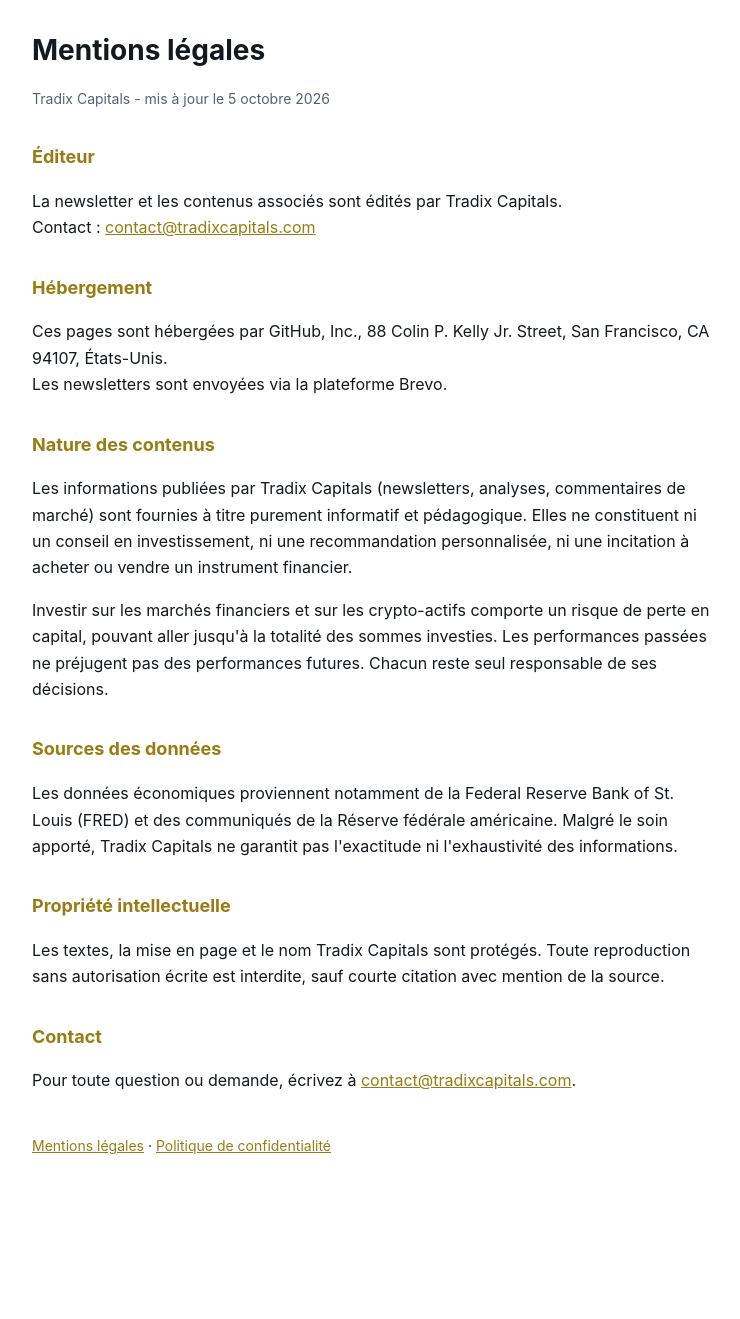
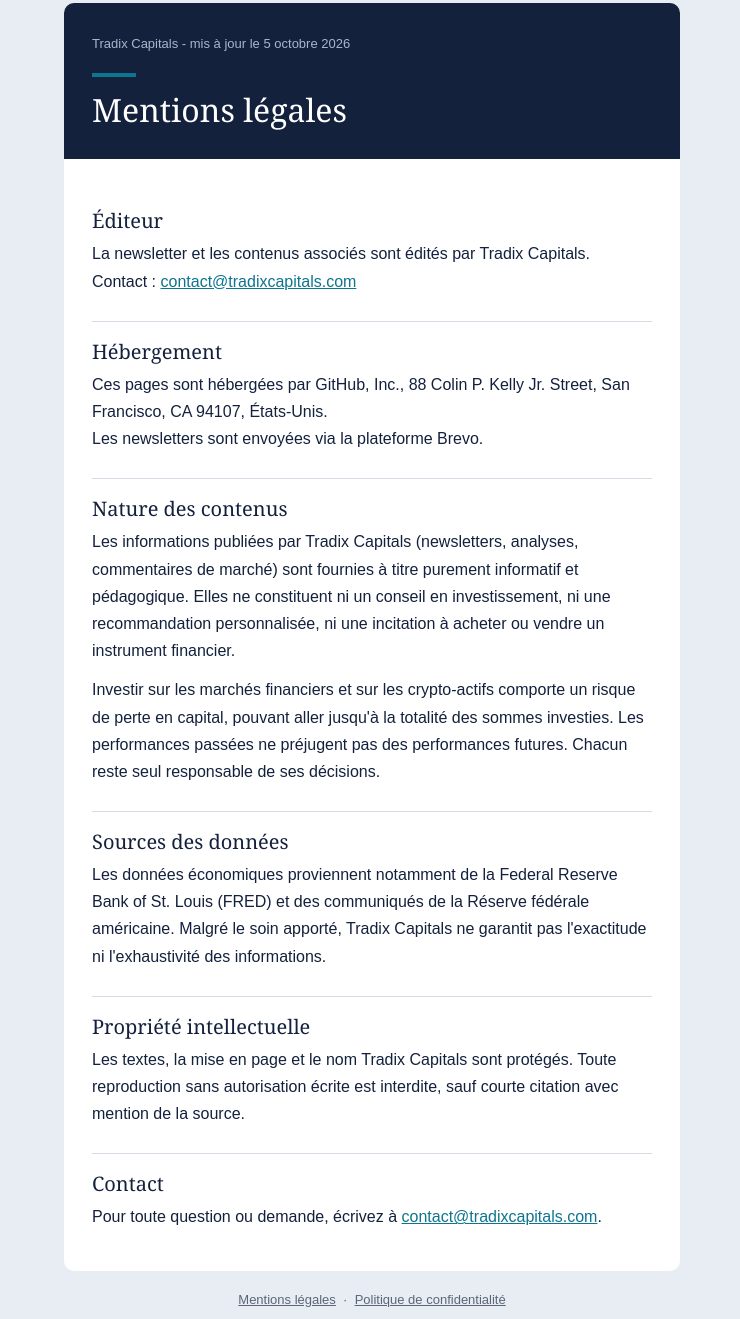
Before and after one commit to TradixCapitals/tradix-legal, a plain HTML site: page mentions-legales.html in a window 1280 px wide. Shown: the part 21-1340 px from the top of the page, without its empty margins (268-1008 px from the left). Before the commit the page ends 1258 px from the top, so only its background shows below. Drawn offline with Linux system fonts and the light colour scheme.

Commit message:
Nouveau design

```diff
--- a/mentions-legales.html
+++ b/mentions-legales.html
@@ -1,19 +1,25 @@
 <!doctype html>
 <html lang="fr"><head><meta charset="utf-8"><meta name="viewport" content="width=device-width,initial-scale=1">
 <title>Mentions légales - Tradix Capitals</title><style>
-:root{--bg:#0b0f17;--fg:#e8ecf3;--mut:#9aa6b8;--acc:#d4af37}
-@media (prefers-color-scheme: light){:root{--bg:#ffffff;--fg:#14181f;--mut:#566073;--acc:#9a7b12}}
-*{box-sizing:border-box}body{margin:0;background:var(--bg);color:var(--fg);font:16px/1.65 -apple-system,BlinkMacSystemFont,"Segoe UI",Helvetica,Arial,sans-serif}
-main{max-width:720px;margin:0 auto;padding:48px 20px 80px}
-h1{font-size:28px;margin:0 0 6px}h2{font-size:18px;margin:32px 0 6px;color:var(--acc)}
-p,li{color:var(--fg)}.mut{color:var(--mut);font-size:14px}a{color:var(--acc)}
-nav{margin-top:40px;font-size:14px}
+*{box-sizing:border-box}
+body{margin:0;background:#e8edf3;color:#14213d;font:16px/1.7 Arial,Helvetica,sans-serif}
+.wrap{max-width:640px;margin:0 auto;padding:24px 12px 48px}
+.head{background:#14213d;border-radius:10px 10px 0 0;padding:30px 28px}
+.head small{display:block;color:#a9b6cc;font-size:13px}
+.bar{width:44px;height:4px;background:#0e7490;margin:18px 0 14px}
+h1{font:normal 32px/1.2 Georgia,'Times New Roman',serif;color:#fff;margin:0}
+.card{background:#fff;padding:10px 28px 28px;border-radius:0 0 10px 10px}
+h2{font:normal 20px Georgia,'Times New Roman',serif;margin:26px 0 6px;padding-top:16px;border-top:1px solid #d5dce6}
+h2:first-child{border-top:0;padding-top:12px}
+p{margin:0 0 12px;color:#14213d}
+a{color:#0e7490}
+.foot{text-align:center;font-size:13px;color:#5b6678;margin-top:18px}
+.foot a{color:#5b6678}
+@media(max-width:480px){h1{font-size:26px}.head,.card{padding-left:20px;padding-right:20px}}
 </style></head>
-<body><main>
-<h1>Mentions légales</h1>
-<p class="mut">Tradix Capitals - mis à jour le 5 octobre 2026</p>
-
-<h2>Éditeur</h2>
+<body><div class="wrap">
+<div class="head"><small>Tradix Capitals - mis à jour le 5 octobre 2026</small><div class="bar"></div><h1>Mentions légales</h1></div>
+<div class="card"><h2>Éditeur</h2>
 <p>La newsletter et les contenus associés sont édités par Tradix Capitals.<br>
 Contact : <a href="mailto:contact@tradixcapitals.com">contact@tradixcapitals.com</a></p>
 
@@ -32,7 +38,6 @@ Les newsletters sont envoyées via la plateforme Brevo.</p>
 <p>Les textes, la mise en page et le nom Tradix Capitals sont protégés. Toute reproduction sans autorisation écrite est interdite, sauf courte citation avec mention de la source.</p>
 
 <h2>Contact</h2>
-<p>Pour toute question ou demande, écrivez à <a href="mailto:contact@tradixcapitals.com">contact@tradixcapitals.com</a>.</p>
-
-<nav><a href="mentions-legales.html">Mentions légales</a> · <a href="politique-confidentialite.html">Politique de confidentialité</a></nav>
-</main></body></html>
+<p>Pour toute question ou demande, écrivez à <a href="mailto:contact@tradixcapitals.com">contact@tradixcapitals.com</a>.</p></div>
+<div class="foot"><a href="mentions-legales.html">Mentions légales</a> &nbsp;·&nbsp; <a href="politique-confidentialite.html">Politique de confidentialité</a></div>
+</div></body></html>
```
Also changed, not shown: index.html (+20 -13 lines), politique-confidentialite.html (+21 -16 lines).
